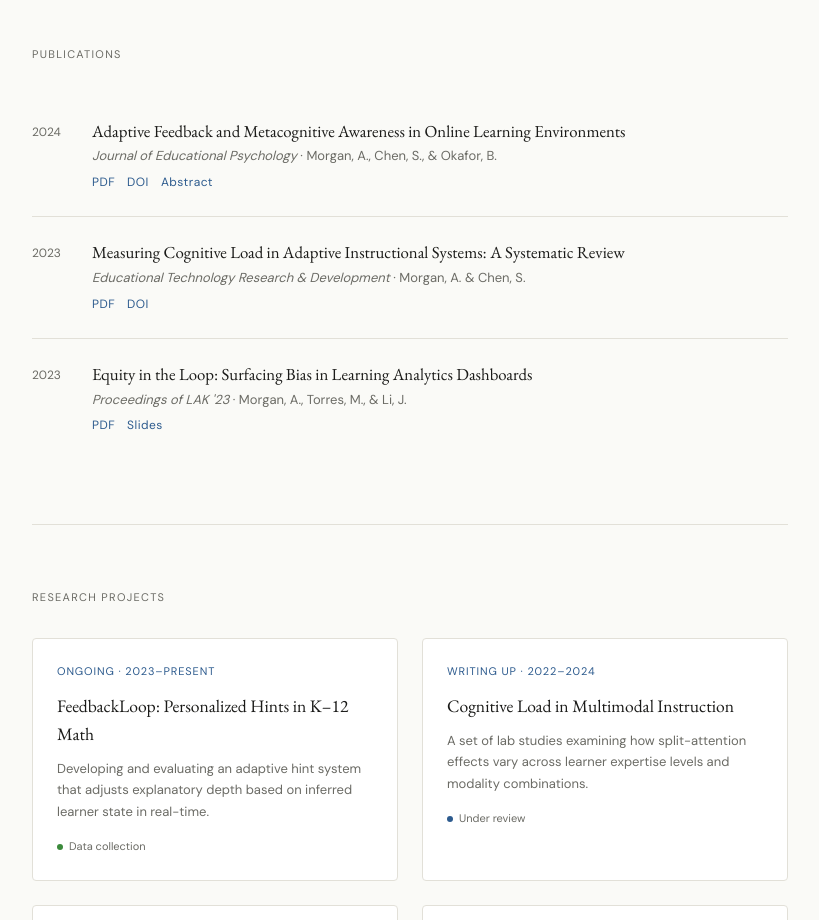
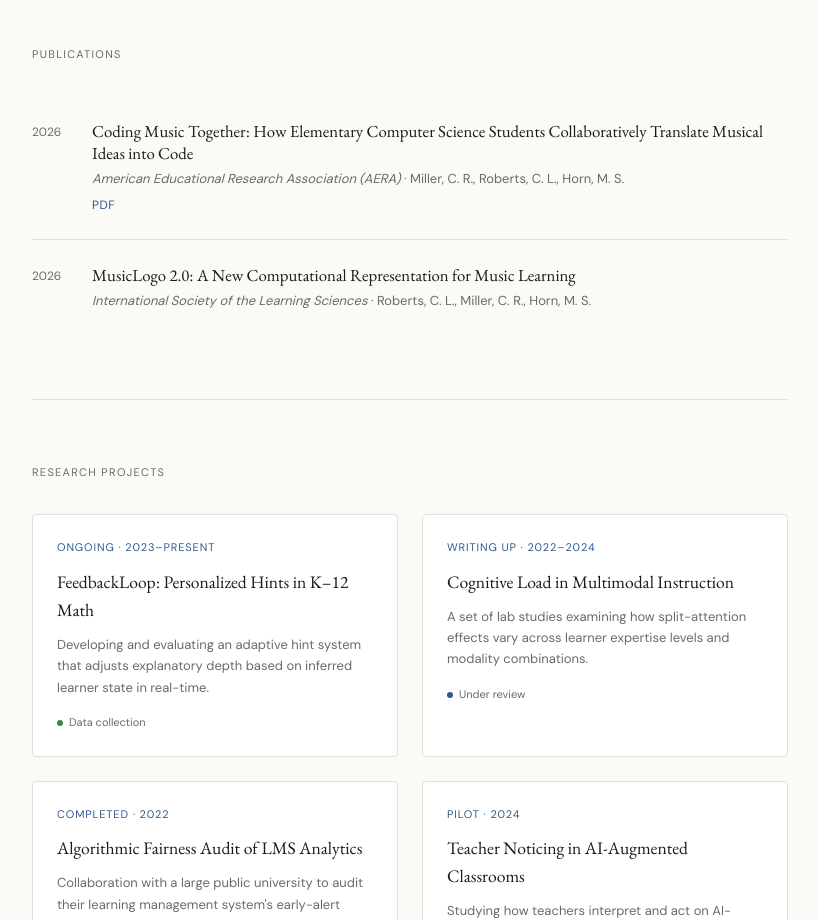
Before and after one commit to chelsimiller/chelsimiller.github.io, a plain HTML site: page index.html in a window 1280 px wide. Shown: the part 900-1820 px from the top of the page, without its empty margins (230-1049 px from the left). Drawn offline with nearby package versions, Linux system fonts and the light colour scheme.

Commit message:
Update index.html

```diff
--- a/index.html
+++ b/index.html
@@ -203,40 +203,22 @@
 
     <!-- PUBLICATION 1 -->
     <div class="pub-item">
-      <span class="pub-year">2024</span>
+      <span class="pub-year">2026</span>
       <div>
-        <p class="pub-title">Adaptive Feedback and Metacognitive Awareness in Online Learning Environments</p>
-        <p class="pub-venue"><em>Journal of Educational Psychology</em> · Morgan, A., Chen, S., &amp; Okafor, B.</p>
+        <p class="pub-title">Coding Music Together: How Elementary Computer Science Students Collaboratively Translate Musical Ideas into Code</p>
+        <p class="pub-venue"><em>American Educational Research Association (AERA)</em> · Miller, C. R., Roberts, C. L., Horn, M. S.</p>
         <div class="pub-links">
-          <a href="YOUR_PDF_LINK_HERE" class="pub-link">PDF</a>
-          <a href="YOUR_DOI_LINK_HERE" class="pub-link">DOI</a>
-          <a href="#" class="pub-link">Abstract</a>
+          <a href="https://tidal.northwestern.edu/media/files/pubs/CodingMusicTogether_AERA_Final.pdf" class="pub-link">PDF</a>
         </div>
       </div>
     </div>
 
     <!-- PUBLICATION 2 -->
     <div class="pub-item">
-      <span class="pub-year">2023</span>
+      <span class="pub-year">2026</span>
       <div>
-        <p class="pub-title">Measuring Cognitive Load in Adaptive Instructional Systems: A Systematic Review</p>
-        <p class="pub-venue"><em>Educational Technology Research &amp; Development</em> · Morgan, A. &amp; Chen, S.</p>
-        <div class="pub-links">
-          <a href="YOUR_PDF_LINK_HERE" class="pub-link">PDF</a>
-          <a href="YOUR_DOI_LINK_HERE" class="pub-link">DOI</a>
-        </div>
-      </div>
-    </div>
-
-    <!-- PUBLICATION 3 — copy this block to add more -->
-    <div class="pub-item">
-      <span class="pub-year">2023</span>
-      <div>
-        <p class="pub-title">Equity in the Loop: Surfacing Bias in Learning Analytics Dashboards</p>
-        <p class="pub-venue"><em>Proceedings of LAK '23</em> · Morgan, A., Torres, M., &amp; Li, J.</p>
-        <div class="pub-links">
-          <a href="YOUR_PDF_LINK_HERE" class="pub-link">PDF</a>
-          <a href="#" class="pub-link">Slides</a>
+        <p class="pub-title">MusicLogo 2.0: A New Computational Representation for Music Learning</p>
+        <p class="pub-venue"><em>International Society of the Learning Sciences</em> · Roberts, C. L., Miller, C. R., Horn, M. S.</p>
         </div>
       </div>
     </div>
@@ -349,7 +331,6 @@
           <p class="cv-subtitle">IdTech</p>
         </div>
       </div>
-    </div>
    <div class="cv-item">
         <span class="cv-year">2025</span>
         <div>
```
